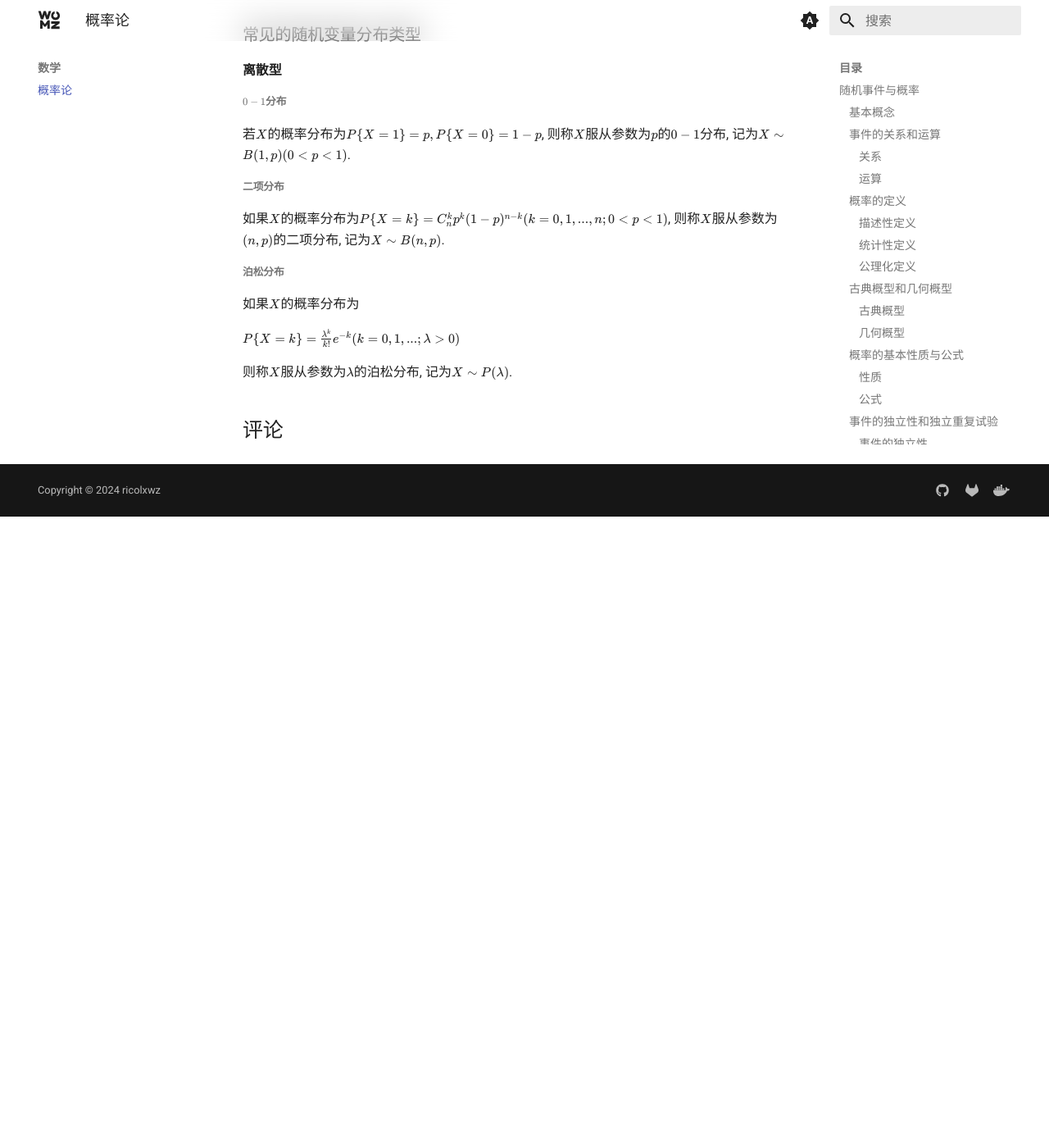
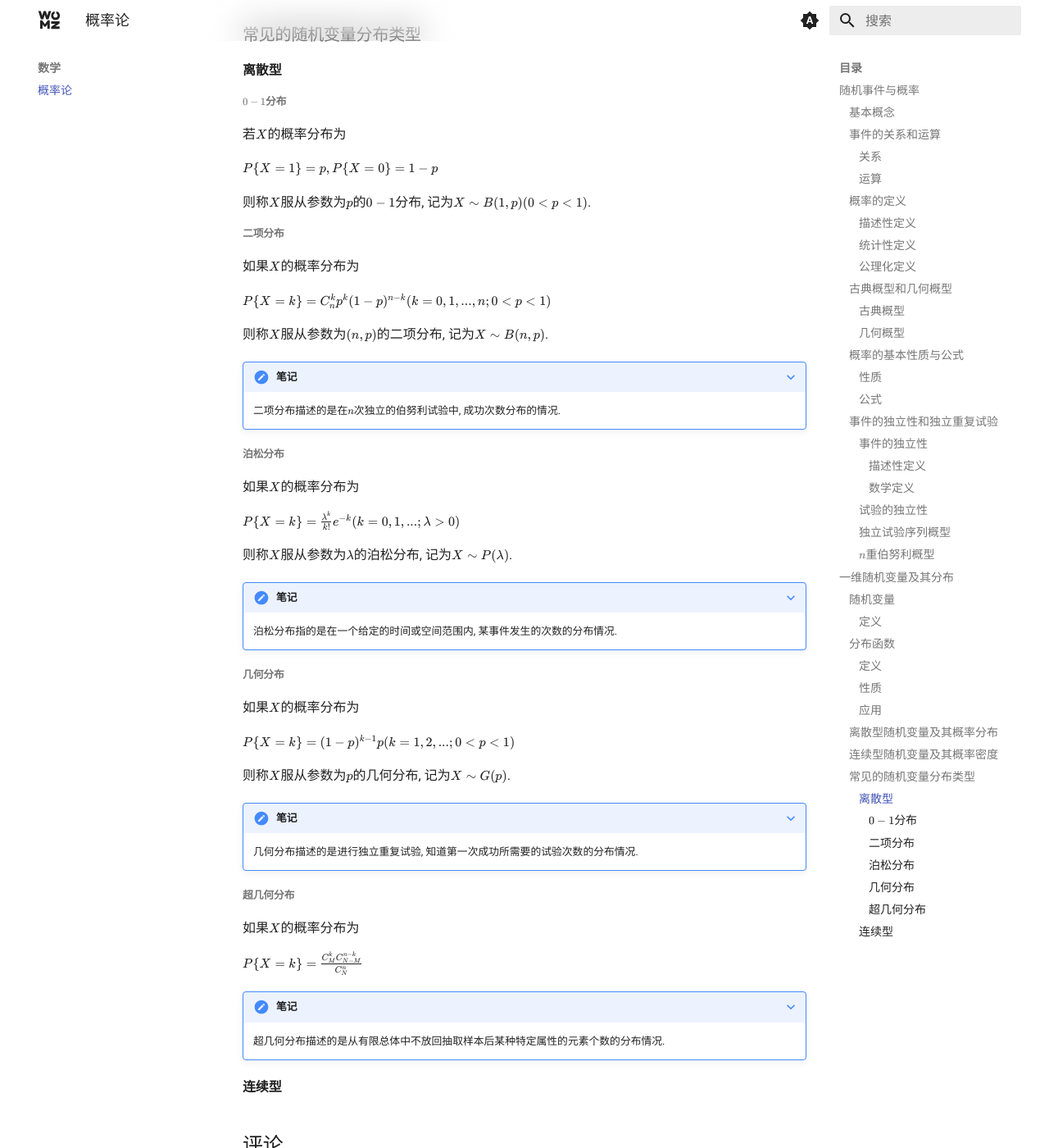
Before and after one commit to sigmax01/ml, an MkDocs documentation site: the page built from docs/数学/概率论.md, in a window 1280 px wide and 1400 px high, scrolled down 6262 px. Shown: the whole window at 82% size. Built offline with MkDocs 1.6.1 and Material for MkDocs 9.7.7, drawn with Linux system fonts in a browser that asks for light colours; comment, search, counter and statistics services are not loaded; before the commit the page ends 6892 px from its top, so only the background shows below that.

Commit message:
Update documentation with information on one-dimensional random variables, their distribution, and conditional probability

```diff
--- a/docs/数学/概率论.md
+++ b/docs/数学/概率论.md
@@ -252,11 +252,23 @@
 
 ##### $0-1$分布
 
-若$X$的概率分布为$P\{X=1\}=p, P\{X=0\}=1-p$, 则称$X$服从参数为$p$的$0-1$分布, 记为$X\sim B(1, p)(0<p<1)$.
+若$X$的概率分布为
+
+$P\{X=1\}=p, P\{X=0\}=1-p$
+
+则称$X$服从参数为$p$的$0-1$分布, 记为$X\sim B(1, p)(0<p<1)$.
 
 ##### 二项分布
 
-如果$X$的概率分布为$P\{X=k\}=C_n^kp^k(1-p)^{n-k}(k=0, 1, ..., n; 0<p<1)$, 则称$X$服从参数为$(n, p)$的二项分布, 记为$X\sim B(n, p)$.
+如果$X$的概率分布为
+
+$P\{X=k\}=C_n^kp^k(1-p)^{n-k}(k=0, 1, ..., n; 0<p<1)$
+
+则称$X$服从参数为$(n, p)$的二项分布, 记为$X\sim B(n, p)$.
+
+???+ note "笔记"
+
+    二项分布描述的是在$n$次独立的伯努利试验中, 成功次数分布的情况.
 
 ##### 泊松分布
 
@@ -265,3 +277,31 @@
 $P\{X=k\}=\frac{\lambda^k}{k!}e^{-k}(k=0, 1, ...; \lambda>0)$
 
 则称$X$服从参数为$\lambda$的泊松分布, 记为$X\sim P(\lambda)$.
+
+???+ note "笔记"
+
+    泊松分布指的是在一个给定的时间或空间范围内, 某事件发生的次数的分布情况.
+
+##### 几何分布
+
+如果$X$的概率分布为
+
+$P\{X=k\}=(1-p)^{k-1}p(k=1, 2, ...; 0< p< 1)$
+
+则称$X$服从参数为$p$的几何分布, 记为$X\sim G(p)$.
+
+???+ note "笔记"
+
+    几何分布描述的是进行独立重复试验, 知道第一次成功所需要的试验次数的分布情况.
+
+##### 超几何分布
+
+如果$X$的概率分布为
+
+$P\{X=k\}=\frac{C^k_MC^{n-k}_{N-M}}{C^n_N}$
+
+???+ note "笔记"
+
+    超几何分布描述的是从有限总体中不放回抽取样本后某种特定属性的元素个数的分布情况.
+
+#### 连续型
```
